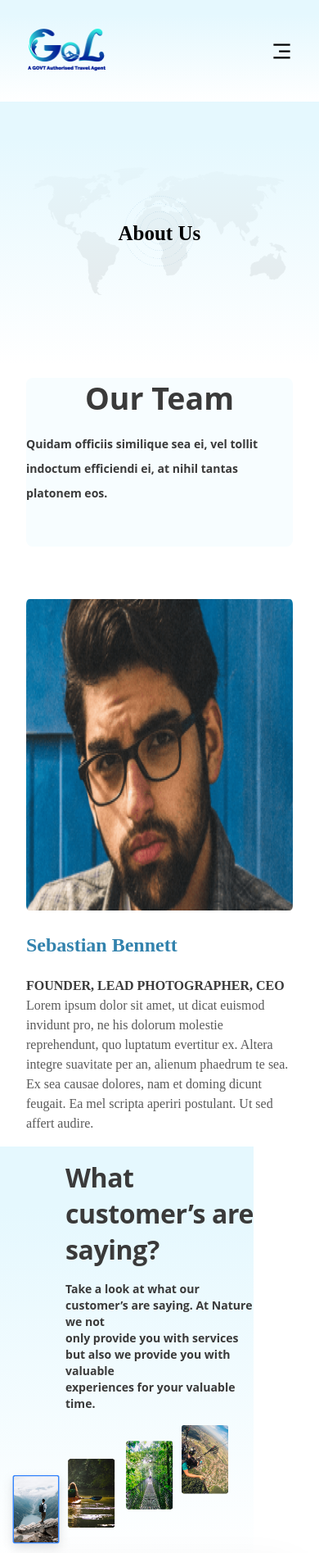
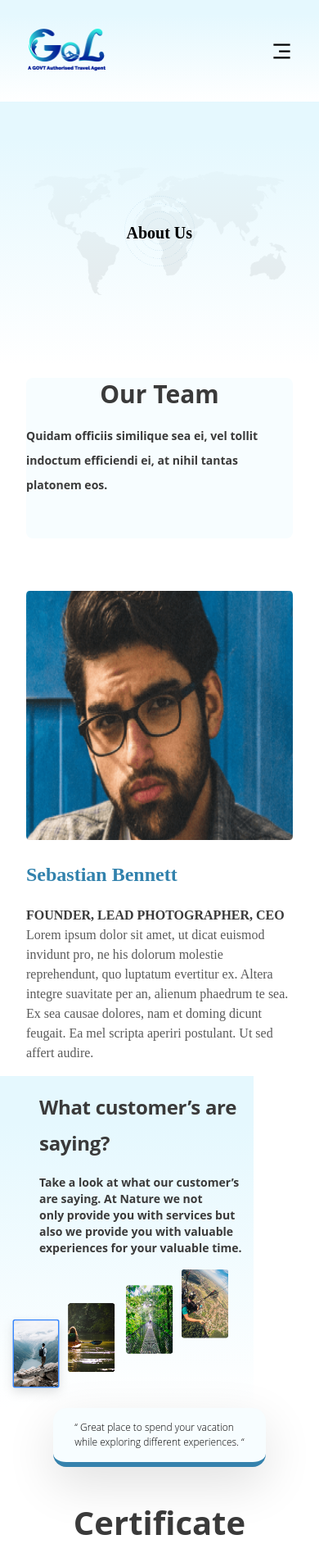
Before and after one commit to Anikesh-developer/Travel_Landing-pg, a React (Create React App) app: page /Travel_Landing-pg/about-us in a window 390 px wide. Shown: the top 1895 px of the page at 82% size. Built offline with nearby package versions, Linux system fonts and the light colour scheme.

Commit message:
new updates

```diff
--- a/src/About Us/aboutus.css
+++ b/src/About Us/aboutus.css
@@ -3,7 +3,7 @@
     justify-content: center;
     align-items: center;
     background: var(--gradient-bar);
-    height: 90vh;
+    height: 100vh;
 }
 /* #aboutus {
     border-bottom: 4px solid #3282AD;
@@ -205,29 +205,39 @@
     }
 }
 @media screen and (max-width:650px) {
+    .travel__aboutus-team__about-image img {
+        height: 36vh;
+    }
+    .travel__aboutus-customer__heading {
+        padding-left: 3rem;
+    }
     .travel__aboutus-content__heading {
-        font-size: 25px;
-        width: 101px;
+        font-size: 20px;
+        width: 81px;
     }
     .travel__aboutus-team__title {
-        font-size: 25px;
-        line-height: 50px;
+        font-size: 20px;
+        line-height: 40px;
     }
     .travel__aboutus-team__subtitle {
         font-size: 12px;
     }
     .travel__aboutus-customer__heading-title {
-        font-size: 16px;
+        font-size: 12px;
     }
     .travel__aboutus-customer__heading-subtitle {
         font-weight: 200;
     }
     .travel__aboutus-customer__comment-user h2 {
-        font-size: 16px;
-        line-height: 20px;
+        font-size: 12px;
+        line-height: 18px;
     }
     .travel__aboutus-cert__content-title {
-        font-size: 25px;
-        line-height: 50px;
+        font-size: 20px;
+        line-height: 40px;
+    }
+    .travel__aboutus-cert__cards {
+        grid-gap:1rem;
+        margin-top: 3rem;
     }
 }
--- a/src/Component/navbar/Navbar.jsx
+++ b/src/Component/navbar/Navbar.jsx
@@ -6,12 +6,12 @@ import { Link } from 'react-router-dom';
 
 const Menu = () => (
     <>
-    <p><a href='#'>Find Reservation</a></p>
-    <p><a href='#'>Packages</a></p>
-    <p><a href='#'>About  Lakshadweep</a></p>
+    <p><a href='#selectdate'>Find Reservation</a></p>
+    <p><a href='#Packages'>Packages</a></p>
+    <p><a href='#Header'>About  Lakshadweep</a></p>
     <p id='aboutus'><Link to="about-us">About Us</Link></p>
-    <p><a href='#'>Gol</a></p>
-    <p><a href='#'>Support</a></p>
+    <p><a href='#Clients'>Gol</a></p>
+    <p><a href='#Footer'>Support</a></p>
     </>
   )
 
--- a/src/Component/navbar/navbar.css
+++ b/src/Component/navbar/navbar.css
@@ -35,7 +35,10 @@
     font-size: 16px;
     line-height: 140%;
     text-decoration: none;
-    color: black;
+    color: #3A3A3A;
+}
+.travel__navbar-links__container p a :hover {
+    border-bottom: 4px solid  #3282AD;
 }
 .travel__navbar-signin  {
     display: flex;
--- a/src/Component/selectdate/SelectDate.jsx
+++ b/src/Component/selectdate/SelectDate.jsx
@@ -3,7 +3,7 @@ import './selectdate.css';
 
 const SelectDate = () => {
   return (
-    <div className='travel__selectdate section__padding'>
+    <div className='travel__selectdate section__padding' id='selectdate'>
       <div className='travel__selectdate-boxeffect'>
         <h1 className='travel__selectdate-heading'>Where are you flying?</h1>
         <div className='travel__selectdate-content'>
--- a/src/Containers/footer/Footer.jsx
+++ b/src/Containers/footer/Footer.jsx
@@ -5,7 +5,7 @@ import './footer.css';
 
 const Footer = () => {
   return (
-    <div className='travel__footer'>
+    <div className='travel__footer' id='Footer'>
       <div className='travel__footer-content'>
         <div className='travel__footer-content__upperimage'>
           <img src={upperimage} alt='upperimage' />
--- a/src/Containers/header/Header.jsx
+++ b/src/Containers/header/Header.jsx
@@ -4,7 +4,7 @@ import Vector from '../../assests/Vector.png';
 import map_overlay from "../../assests/map_overlay.png";
 const Header = () => {
   return (
-    <div className='travel__header section__padding'>
+    <div className='travel__header section__padding' id='Header'>
       <div className='travel__header-content'>
         <div className='travel__header-content_visit'>
           <p>Visit</p>
--- a/src/Containers/packages/Package.jsx
+++ b/src/Containers/packages/Package.jsx
@@ -6,7 +6,7 @@ import photo3 from '../../assests/photo3.png';
 
 const Package = () => {
   return (
-    <div className='travel__package section__padding'>
+    <div className='travel__package section__padding' id='Packages'>
       <div className='travel__package-content'>
         <div className='travel__package-content__heading'>
           <h1>Best Packages For You</h1>
```
